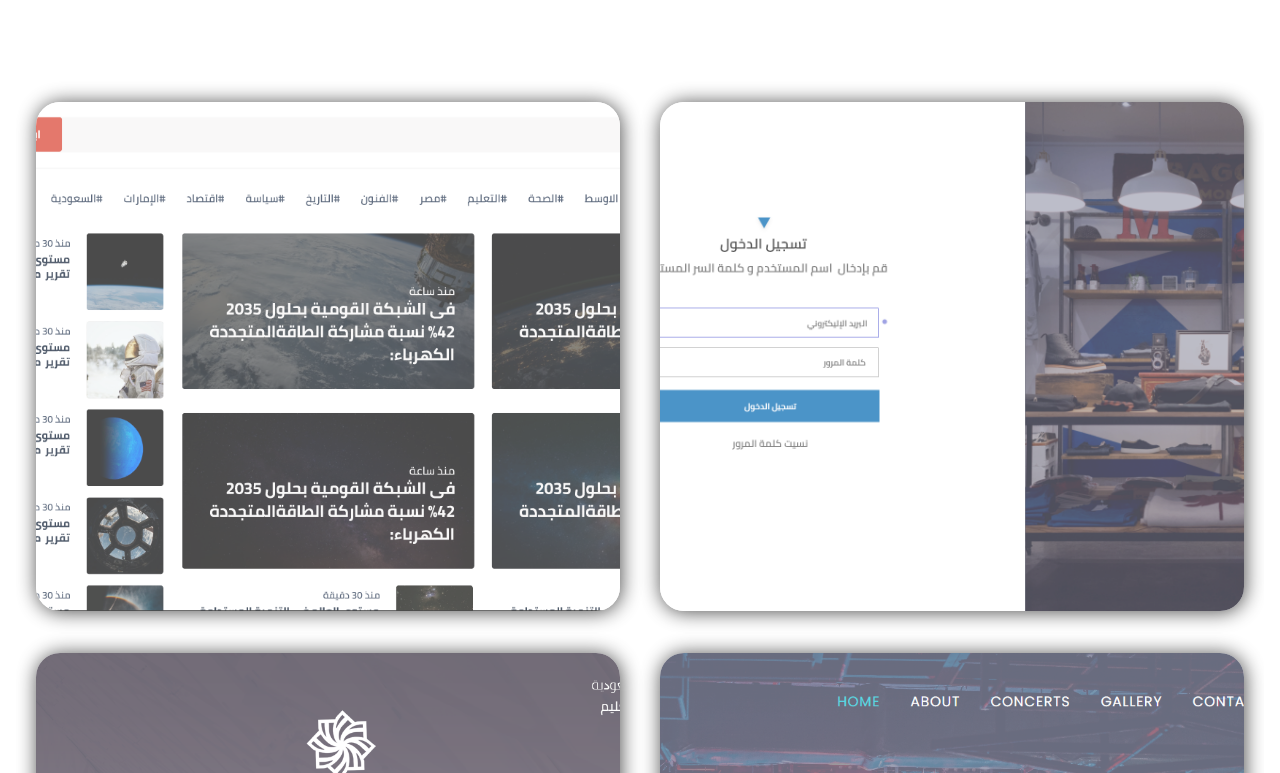
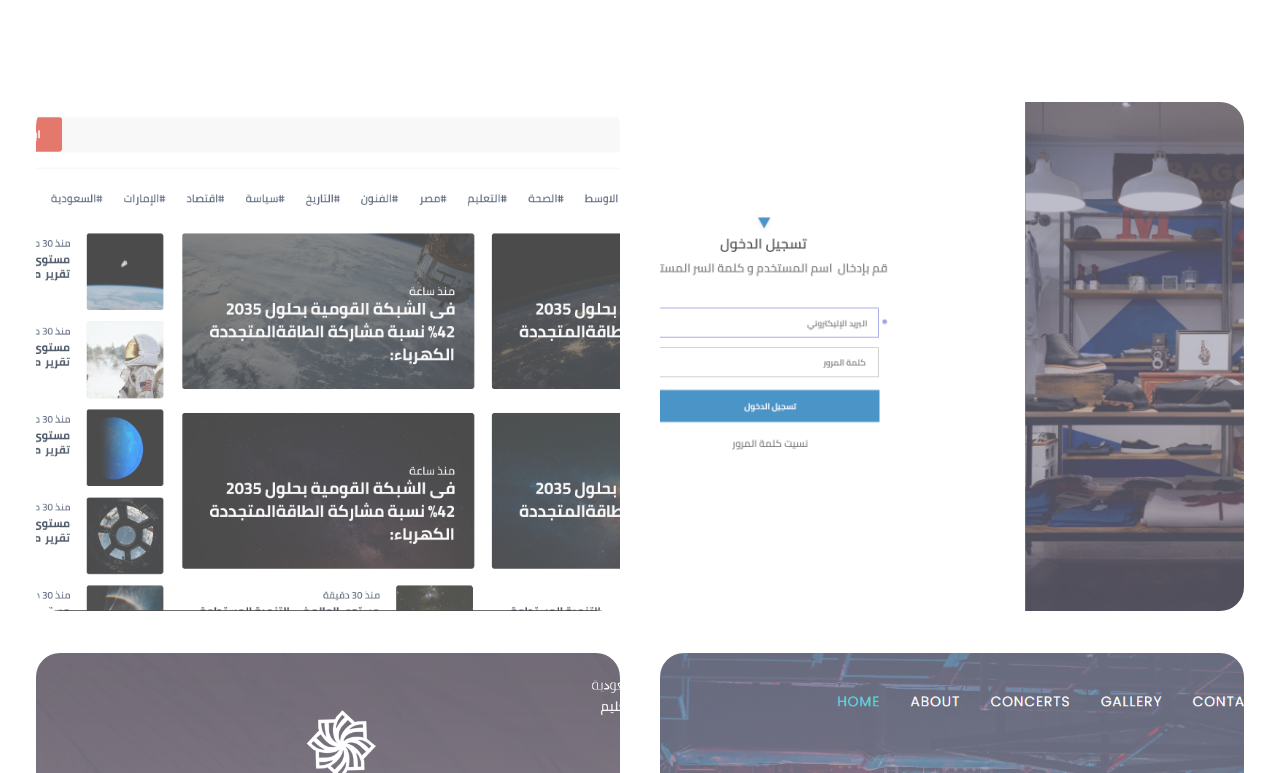
Before and after one commit to GeorgeNagib/bld.codes, a React (Create React App) app: page / in a window 1280 px wide. Shown: the part 1847-2620 px from the top of the page. Built offline with nearby package versions, Linux system fonts and the light colour scheme.

Commit message:
Update project.styles.css

```diff
--- a/src/components/project/project.styles.css
+++ b/src/components/project/project.styles.css
@@ -15,7 +15,7 @@
   -o-object-fit: cover;
   object-fit: cover;
   border-radius: 24px;
-  box-shadow:1px 1px 20px #000;
+
 }
 
 @media (max-width: 575.98px) {
```
